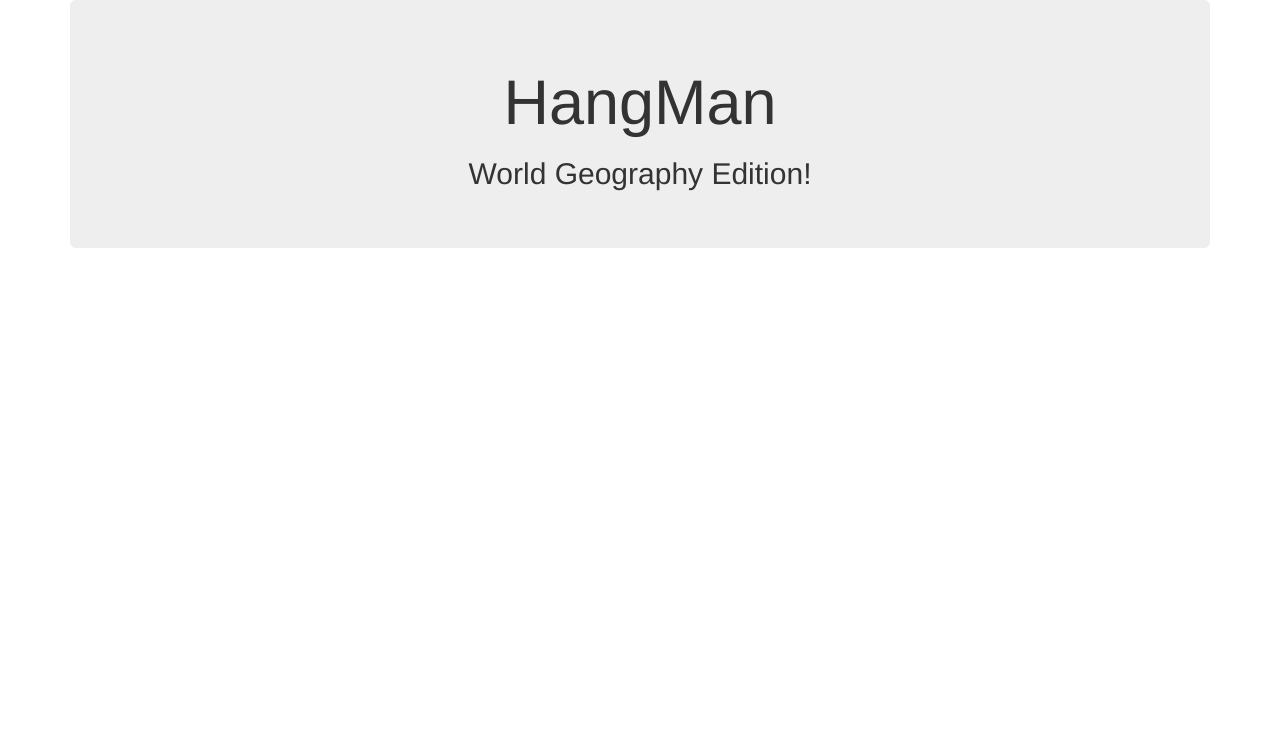
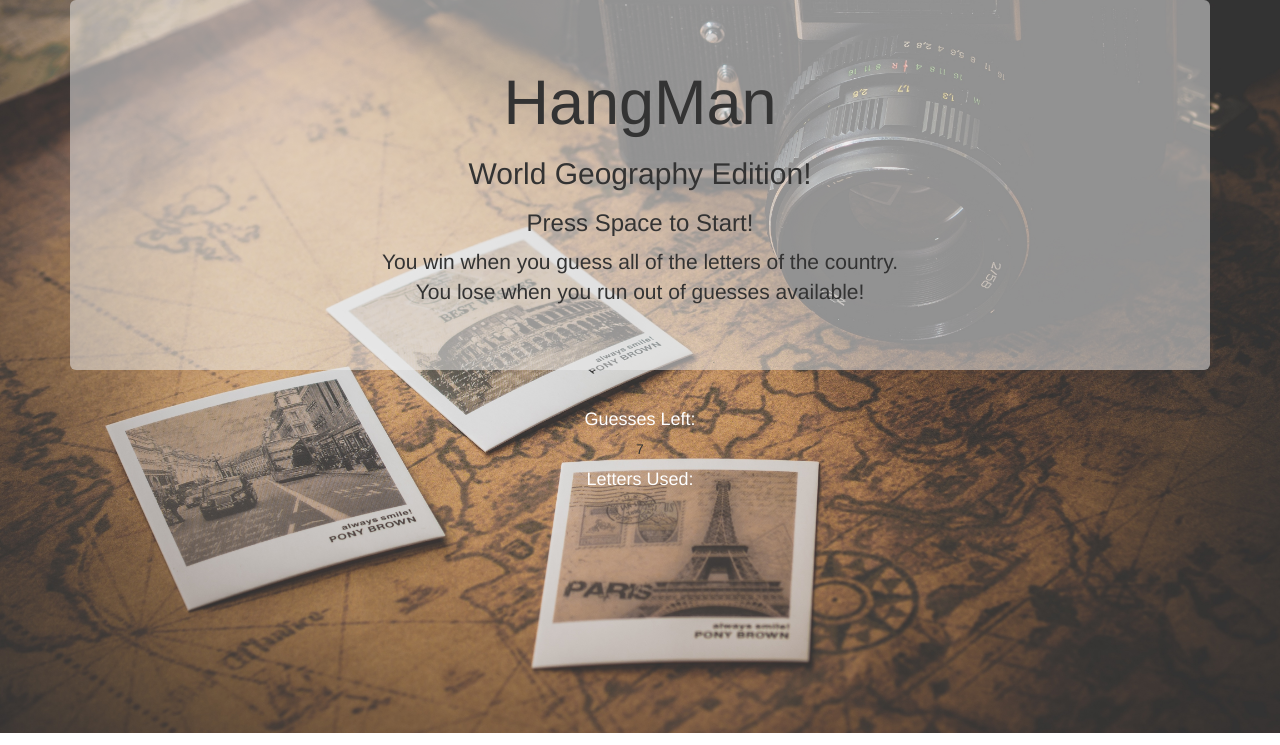
Before and after one commit to alejandroharb/week-3-game, a PHP site: page / in a window 1280 px wide. Shown: the top 745 px of the page. Run offline with PHP 8.4, Linux system fonts and the light colour scheme; some libraries are stand-ins or nearby versions.

Commit message:
added style to page, finished javascript functionality to show word guessed, letters used, and guess count

```diff
--- a/assets/css/style.css
+++ b/assets/css/style.css
@@ -1,3 +1,9 @@
+body{
+    background-image:url('../images/world.jpeg');
+    background-position: center center;
+    background-repeat: no-repeat;
+    background-size: cover;
+}
 .letter-buttons ul{
     display:table;
     margin:0 auto;
@@ -10,3 +16,20 @@
     margin: 30px;
     background-color:white;
 }
+.jumbotron{
+    background-color:rgba(238, 238, 238, 0.51);
+}
+#countdown {
+    color:white;
+    font-size:20px;
+    font-weight:bold;
+}
+#used-letters {
+    color:white;
+    font-size:20px;
+    font-weight:bold;
+    margin-bottom:15px;
+}
+.white {
+    color:white;
+}
--- a/assets/javascript/game.js
+++ b/assets/javascript/game.js
@@ -13,8 +13,8 @@
 //          i. if word has already been chosen before, do not allow it to be chosen again.
 // toDo:
 // begin displaying game in DOM
-
-var wordBank = ["Argentina","Bolivia","Brazil","Chile","Colombia","Venezuela","Ecuador","Guyana","Peru","Paraguay","Suriname", "Uruguay","Venezuela", "Canada", "Cuba", "Guatemala", "Jamaica", "Mexico", "Panama", "Nicaragua", "Austria", "Belgium", "Bosnia", "Bulgaria", "Croatia", "Denmark", "France", "Georgia", "Germany", "Greece", "Hungary", "Italy", "Iceland", "Kazakhstan", "Netherlands", "Norway", "Poland", "Portugal", "Russia", "Spain", "Sweden", "Turkey", "Afghanistan", "Cambodia", "China", "India", "Japan", "Israel", "Iran", "Kazakhstan", "Lebanon", "Malaysia", "Pakistan", "Palestine", "Syria", "Thailand", "Vietnam" ,"Algeria", "Chad", "Egypt", "Ethiopia", "Kenya", "Liberia", "Lybia", "Madagascar", "Rwanda", "Nigeria", "Uganda", "Sudan", "Zimbabwe"]
+$(document).ready(function(){
+var wordBank = ["Brazil","Chile","Ecuador","Peru","Suriname","Cuba", "Mexico", "Belgium", "Bosnia", "Denmark", "France", "Germany", "Hungary", "Italy", "Iceland","Norway", "Poland", "Portugal", "Spain", "Turkey", "Cambodia", "China", "India", "Japan", "Israel", "Iran", "Syria", "Vietnam" ,"Chad", "Egypt", "Kenya", "Liberia", "Lybia",  "Sudan"];
 // Random word is chosen from word bank. letters turned into lower case
 var randomWord = wordBank[Math.floor(Math.random()*wordBank.length)].toLowerCase();
 //To display blank word, join array into a string
@@ -23,21 +23,21 @@
 // random word is made into an array of each letter
 var randomWordArr = randomWord.split("");
 //array to store the blank letters of the random word
-
+var displayButton;
 var noRepeat = true;
 userGuessArr=[];
 var usedLettersArr = [];
 var correctGuessArr = [];
-var guessCount = 7;
+var guessCount = 10;
 var gameLose = false;
 var gameWin = false;
-var letterIndex = "";
+var letterIndex;
+var newButton;
 document.addEventListener('keyup', startGame);
 function startGame(event){
 		// to detect which key was pressed and store it in userGuess
 	if (event.keyCode == 32){ //space start game
 		alert("game begins!");
-
 		document.removeEventListener('keyup', startGame);
 		console.log("Random Word is: " + randomWord);
 		console.log("Random Word in Array: " + randomWordArr);
@@ -53,24 +53,28 @@
 		console.log("Word Blank as String: " + blankWordDisplay);
 
 		for(var i = 0; i <blankWordArr.length; i++){
-			var displayButton = $('<button>')
+			displayButton = $('<button>');
 			$('#display').append(displayButton);
 			displayButton.addClass('letter btn-lg');
-			displayButton.attr('id','blank')
-			displayButton.attr('data-letter', randomWordArr[i]);
-		    // displayButton.data(randomWordArr);
+			displayButton.attr('value', i);
 		}
+
 
 		document.addEventListener('keyup', function(event){
 			if ((event.keyCode <=90) && (event.keyCode >= 65)) { // to detect only numbers
 				var userGuess = String.fromCharCode(event.keyCode).toLowerCase();
+				//displaying used letters
+		        $('#used-letters').text(usedLettersArr);
+		        //displaying guesses left
+		        $("#count-down").text(guessCount);
+		        //guess Counter
 				if (guessCount == 0) {
 					gameLose = true;
 					alert("Awe, you ran out of attempts, and it seems like you've been hung :-(")
 				}
 				usedLettersArr.unshift(userGuess);//unshift so that adds to front of array for more easily checking letter use repeat.
 				console.log("-------Letter REPEAT TEST------------");
-				//****letter repeat****
+				//****letter repeat check****
 				for(var i = 1; i < usedLettersArr.length; i++){
 					if (userGuess == usedLettersArr[i]){
 						noRepeat = false;
@@ -81,17 +85,9 @@
 				//*****Guess & Match Check****************
 				for(var i = 0; i <randomWordArr.length; i++) {
 					if((userGuess == randomWordArr[i]) && (noRepeat)) {
-						console.log("letter " + userGuess + " found")
 						correctGuessArr.push(userGuess);
-						$('#display').append(displayButton);
-						displayButton.addClass('letter btn-lg');
-						displayButton.attr('id','letter')
-						$('#letter').html(userGuess)
-					} else {
-						$('#display').append(displayButton);
-						displayButton.addClass('letter btn-lg');
-						displayButton.attr('id','blank')
-						$('#blank').html(" _ ");
+						letterIndex=randomWord.indexOf(userGuess);
+						$('button[value="'+letterIndex+'"]').html(userGuess);
 					}
 				}
 				if(userGuess !== correctGuessArr[correctGuessArr.length-1]){
@@ -110,17 +106,8 @@
 						return  letterIndex = randomWordArr.indexOf(userGuess);
 					}
 				};
-				 // $('.letter-button').on('click', function() {
-		   //        var fridgeMagnet = $('<div>');
-		   //        fridgeMagnet.addClass('letter fridge-color');
-		   //        fridgeMagnet.text($(this).data("letter"));
-		   //        $('#display').append(fridgeMagnet);
-		       // });
 			}
-			// determining index of correctly guessed letter
-
 		});
 	}
 }
-//need to figure out how to get counter to count down only when letter guess wrong.
-//need to figure out how to add html when correct letter guessed, into correct button
+});
--- a/index.html
+++ b/index.html
@@ -14,12 +14,27 @@
         <div class="jumbotron text-center">
             <h1>HangMan</h1>
             <h2>World Geography Edition!</h2>
+            <h3>Press Space to Start!</h3>
+            <p>You win when you guess all of the letters of the country.<br>You lose when you run out of guesses available!</p>
+        </div>
+        <div class="row">
+            <div class="col-md-12 text-center">
+                <h4 class="white">Guesses Left:</h4>
+                <div id="count-down">7
+                </div>
+            </div>
         </div>
         <div class="row">
             <div class="col-md-12">
-                <div class="letter-buttons">
+                <div class="letter-buttons ">
                     <ul id="display"></ul>
                 </div>
+            </div>
+        </div>
+        <div class="row">
+            <div class="col-md-12 text-center">
+                <h4 class="white">Letters Used:</h4>
+                <div id="used-letters"></div>
             </div>
         </div>
     </div>
```
Also changed, not shown: assets/javascript/game2.js (added, +111 -0 lines), assets/images/world.jpeg (added).
